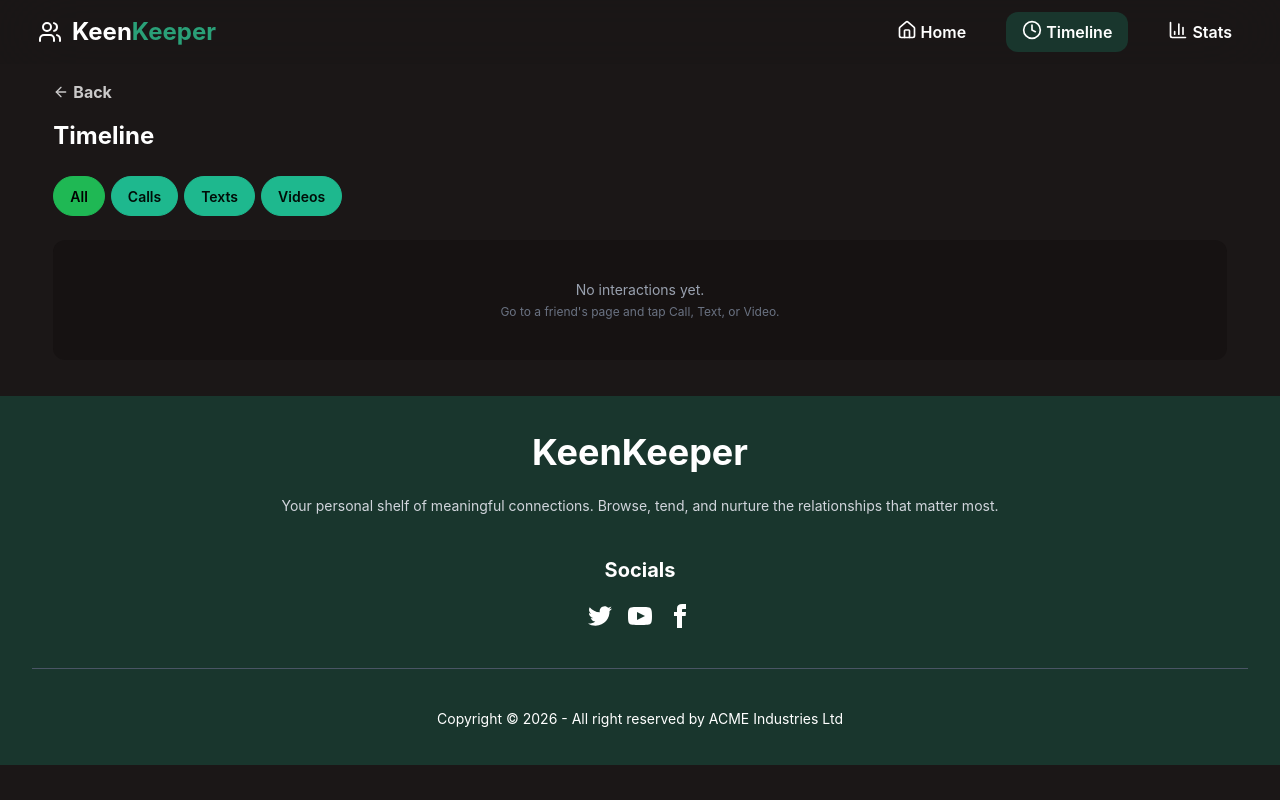
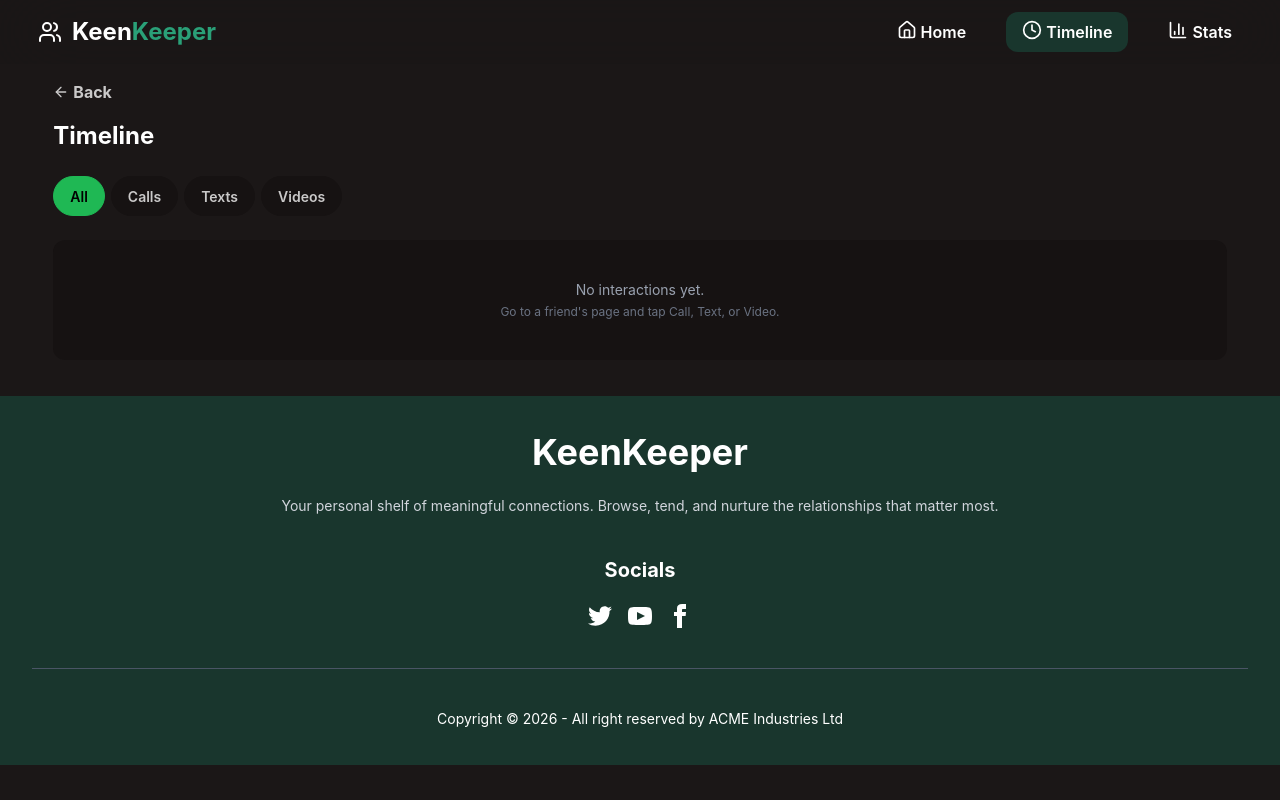
Before and after one commit to nusratjahan7/kin-keeper, a Next.js app: page /timeline in a window 1280 px wide. Built offline with nearby package versions, Linux system fonts and the light colour scheme.

Commit message:
change btn color and loader

```diff
--- a/src/app/timeline/page.jsx
+++ b/src/app/timeline/page.jsx
@@ -2,6 +2,7 @@
 import { useEffect, useState } from 'react'
 import { Phone, MessageSquare, Video, ArrowLeft } from 'lucide-react'
 import Link from 'next/link'
+import { ThreeCircles } from 'react-loader-spinner'
 
 const iconConfig = {
   Call: { Icon: Phone, bg: 'bg-green-50', color: 'text-green-700' },
@@ -47,25 +48,25 @@ const Timeline = () => {
       <div className="flex gap-1.5 mb-6">
         <button
           onClick={() => setFilter('All')}
-          className={`btn ${filter === 'All' ? 'btn-primary' : 'btn-secondary'}`}
+          className={`btn ${filter === 'All' ? 'btn-primary' : 'btn-default'}`}
         >
           All
         </button>
         <button
           onClick={() => setFilter('Call')}
-          className={`btn ${filter === 'Call' ? 'btn-primary' : 'btn-secondary'}`}
+          className={`btn ${filter === 'Call' ? 'btn-primary' : 'btn-default'}`}
         >
           Calls
         </button>
         <button
           onClick={() => setFilter('Text')}
-          className={`btn ${filter === 'Text' ? 'btn-primary' : 'btn-secondary'}`}
+          className={`btn ${filter === 'Text' ? 'btn-primary' : 'btn-default'}`}
         >
           Texts
         </button>
         <button
           onClick={() => setFilter('Video')}
-          className={`btn ${filter === 'Video' ? 'btn-primary' : 'btn-secondary'}`}
+          className={`btn ${filter === 'Video' ? 'btn-primary' : 'btn-default'}`}
         >
           Videos
         </button>
@@ -73,7 +74,17 @@ const Timeline = () => {
 
       {/* Loading state */}
       {!loaded && (
-        <p className="text-center text-gray-400 py-12">Loading...</p>
+        <div className="flex items-center justify-center my-15">
+        <ThreeCircles
+        visible={true}
+        height="100"
+        width="100"
+        color="#4fa94d"
+        ariaLabel="three-circles-loading"
+        wrapperStyle={{}}
+        wrapperClass=""
+      />
+      </div>
       )}
 
       {/* Empty state */}
```
